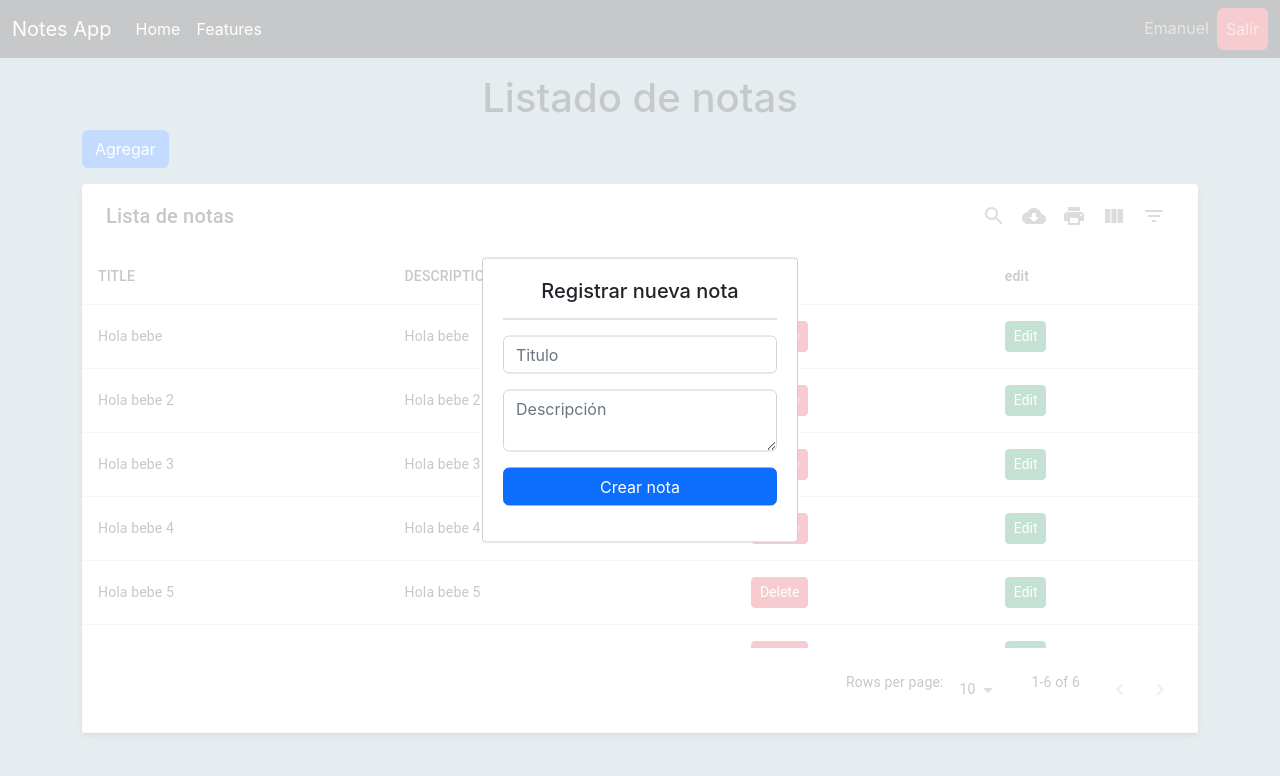
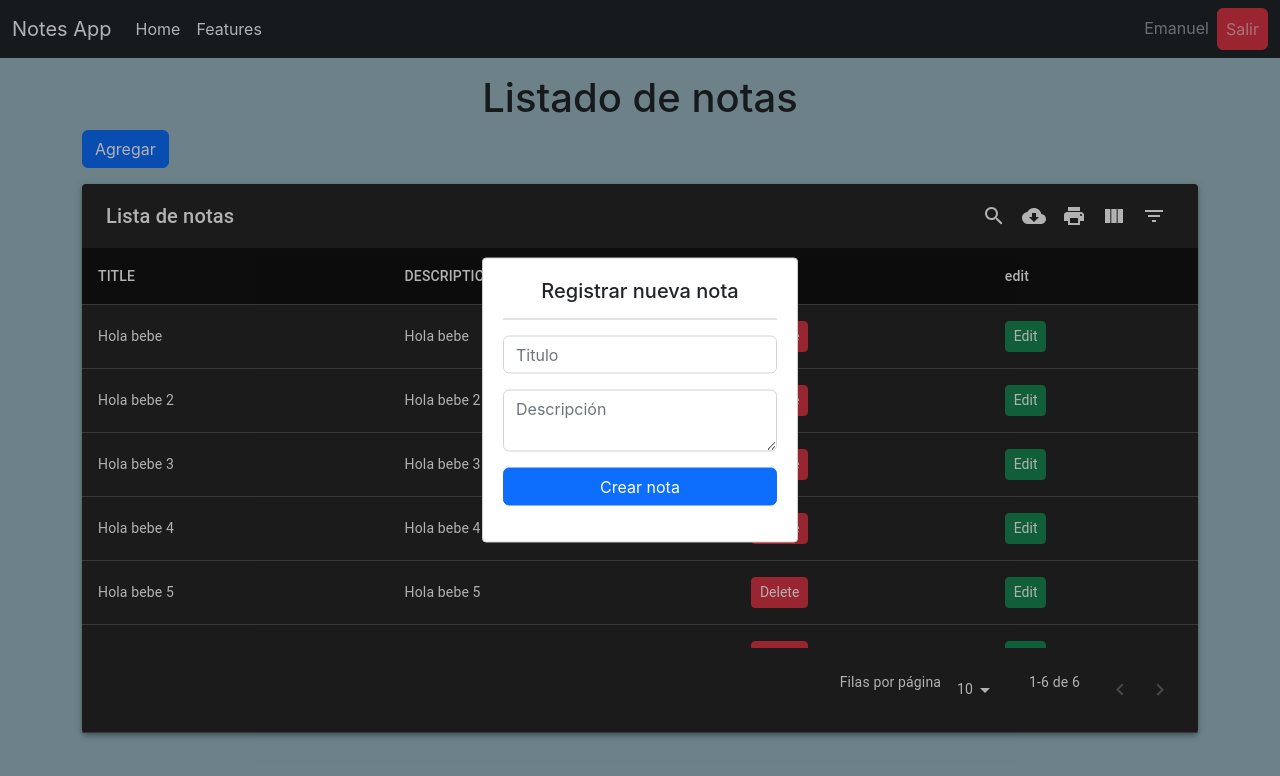
Before and after one commit to emanuelhardwell/notes-app-v2-front, a React (Create React App) app: page / in a window 1280 px wide. Both pictures are taken after a click on the button "Agregar". Shown: the top 776 px of the page. Built offline with nearby package versions, Linux system fonts and the light colour scheme.

Commit message:
[Modal] se mejoro el diseño del modal

```diff
--- a/src/components/note/NoteModal.js
+++ b/src/components/note/NoteModal.js
@@ -87,7 +87,9 @@
         // onAfterOpen={afterOpenModal}
         onRequestClose={closeModal}
         style={customStyles}
-        closeTimeoutMS={20}
+        closeTimeoutMS={200}
+        // className="modal"
+        overlayClassName="modal-fondo"
         contentLabel="Note Modal"
       >
         <h5 className="text-center">
--- a/src/components/note/NoteScreen.js
+++ b/src/components/note/NoteScreen.js
@@ -5,6 +5,13 @@
 import { NoteModal } from "./NoteModal";
 import MUIDataTable from "mui-datatables";
 import { noteActive, noteDelete } from "../../actions/noteActions";
+import { createTheme, ThemeProvider } from "@mui/material";
+
+const darkTheme = createTheme({
+  palette: {
+    mode: "dark",
+  },
+});
 
 export const NoteScreen = () => {
   const dispatch = useDispatch();
@@ -106,6 +113,14 @@
     selectableRows: "none",
     responsive: "standard",
     tableBodyHeight: "400px",
+    textLabels: {
+      pagination: {
+        next: "Siguiente >",
+        previous: "< Anterior",
+        rowsPerPage: "Filas por página",
+        displayRows: "de",
+      },
+    },
     onRowsDelete: (rowsDeleted, data, dataIndex) => {
       console.log(rowsDeleted.data);
       console.log(data);
@@ -126,13 +141,14 @@
                 Agregar
               </button>
             </div>
-
+            <ThemeProvider theme={darkTheme}>
               <MUIDataTable
                 title={"Lista de notas"}
                 columns={colums}
                 data={notes}
                 options={options}
               />
+            </ThemeProvider>
           </div>
         </div>
       </div>
--- a/src/index.css
+++ b/src/index.css
@@ -13,3 +13,45 @@
   font-family: source-code-pro, Menlo, Monaco, Consolas, "Courier New",
     monospace;
 }
+
+/* MODAL */
+
+.ReactModalPortal > div {
+  opacity: 0;
+}
+
+.ReactModalPortal .ReactModal__Overlay {
+  align-items: center;
+  display: flex;
+  justify-content: center;
+  transition: opacity 0.2s ease-in-out;
+  z-index: 999;
+}
+
+.modal-fondo {
+  background-color: rgba(0, 0, 0, 0.3);
+  bottom: 0;
+  left: 0;
+  right: 0;
+  top: 0;
+  position: fixed;
+}
+
+.ReactModalPortal .ReactModal__Overlay--after-open {
+  opacity: 1;
+}
+
+.ReactModalPortal .ReactModal__Overlay--before-close {
+  opacity: 0;
+}
+
+.modal {
+  background: white;
+  border-radius: 5px;
+  color: rgb(51, 51, 51);
+  display: inline;
+  max-height: 620px;
+  max-width: 500px;
+  outline: none;
+  padding: 10px;
+}
```
Lines whose indentation alone changed are shown as unchanged.
